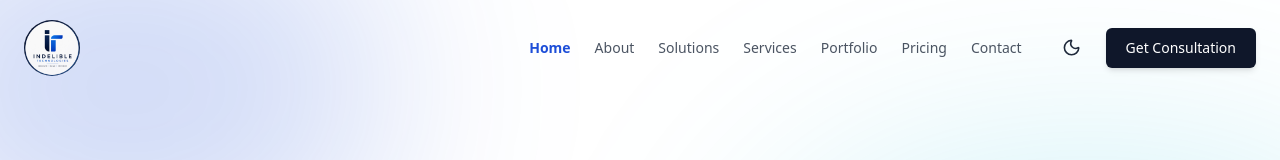
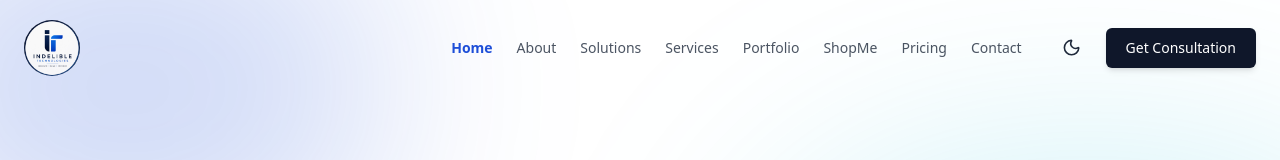
Before and after one commit to Indelible-cpu/MyWebsite, a Next.js app: page / in a window 1280 px wide. Shown: the top 160 px of the page. Built offline with nearby package versions, Linux system fonts and the light colour scheme.

Commit message:
Add ShopMe to site navigation

```diff
--- a/components/Navigation.tsx
+++ b/components/Navigation.tsx
@@ -13,6 +13,7 @@ const mainNav = [
   { title: "Solutions", href: "/solutions" },
   { title: "Services", href: "/services" },
   { title: "Portfolio", href: "/portfolio" },
+  { title: "ShopMe", href: "https://f7ky9nc8.eyivo.com" },
   { title: "Pricing", href: "/pricing" },
   { title: "Contact", href: "/contact" },
 ];
@@ -74,6 +75,8 @@ export function Navigation() {
                 <Link
                   key={item.href}
                   href={item.href}
+                  target={item.href.startsWith("http") ? "_blank" : undefined}
+                  rel={item.href.startsWith("http") ? "noopener noreferrer" : undefined}
                   className={`text-sm font-medium transition-colors hover:text-secondary ${
                     pathname === item.href ? "text-secondary font-semibold" : "text-foreground/80"
                   }`}
@@ -116,6 +119,8 @@ export function Navigation() {
               <Link
                 key={item.href}
                 href={item.href}
+                target={item.href.startsWith("http") ? "_blank" : undefined}
+                rel={item.href.startsWith("http") ? "noopener noreferrer" : undefined}
                 onClick={() => setIsOpen(false)}
                 className={`text-base font-medium p-2 rounded-md transition-colors ${
                   pathname === item.href
```
